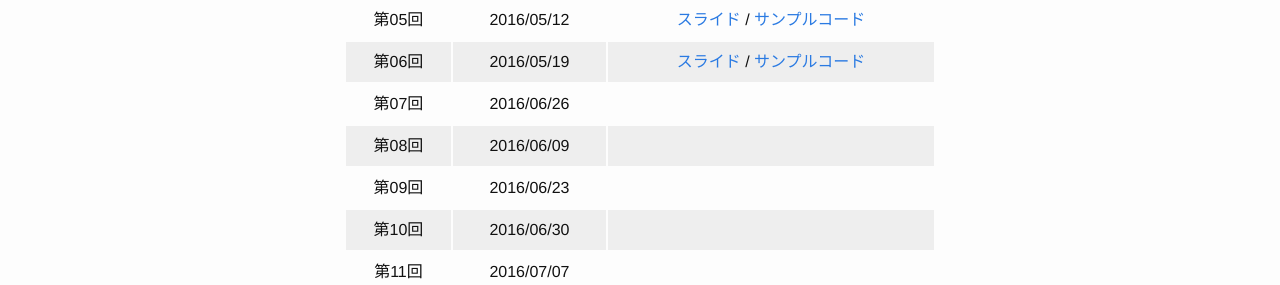
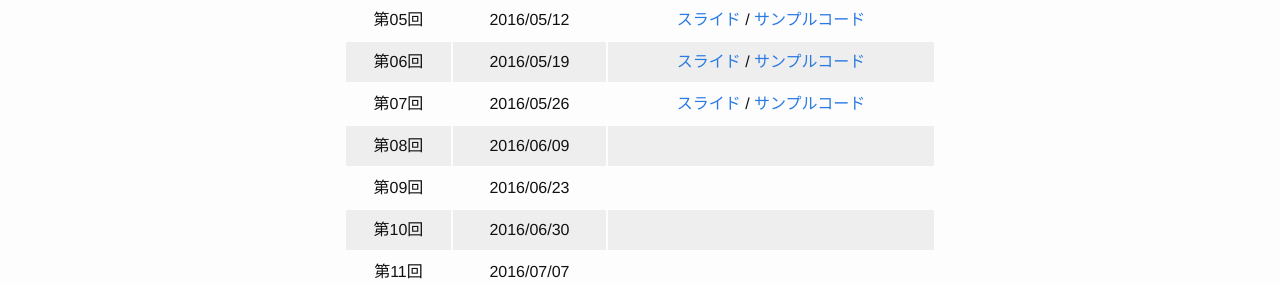
Before and after one commit to s15586yt/sfcjs2016s.github.io, a Jekyll site: the page built from index.md, in a window 1280 px wide. Shown: the part 367-652 px from the top of the page. Built offline with Jekyll 4.4.1, drawn with Linux system fonts in a browser that asks for light colours.

Commit message:
added links to the metrials of lecture#07

```diff
--- a/index.md
+++ b/index.md
@@ -15,7 +15,7 @@ permalink: /
 |第04回|2016/04/28|[スライド](slide04) / [サンプルコード](https://github.com/sfcjs2016s/code04)|
 |第05回|2016/05/12|[スライド](slide05) / [サンプルコード](https://github.com/sfcjs2016s/code05)|
 |第06回|2016/05/19|[スライド](slide06) / [サンプルコード](https://github.com/sfcjs2016s/code06)|
-|第07回|2016/06/26||
+|第07回|2016/05/26|[スライド](slide07) / [サンプルコード](https://github.com/sfcjs2016s/code07)|
 |第08回|2016/06/09||
 |第09回|2016/06/23||
 |第10回|2016/06/30||
```
